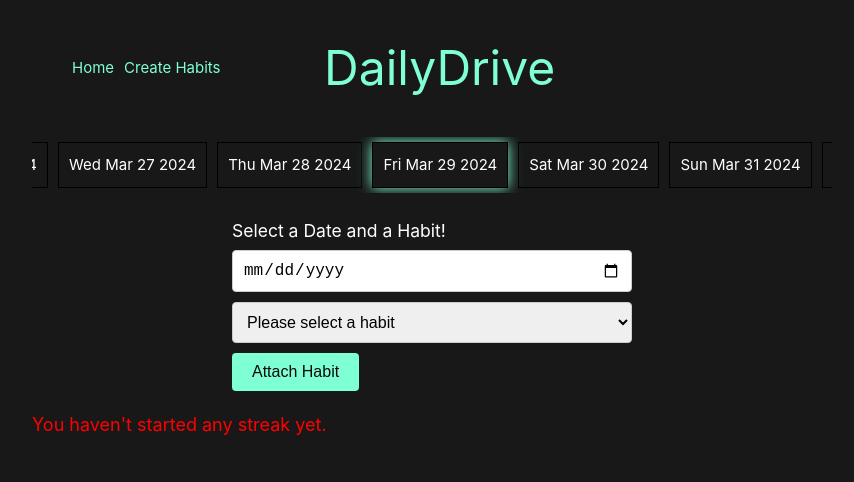
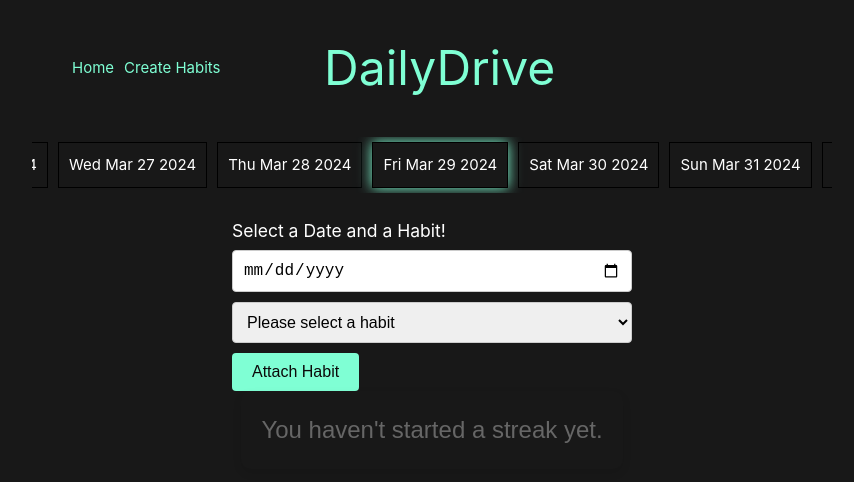
Before and after one commit to henriits/habit_tracker_vue, a Vue app in the folder habit-tracker/: page / in a window 1280 px wide. Shown: the top 482 px of the page, without its empty margins (208-1062 px from the left). Built offline with nearby package versions, Linux system fonts and the light colour scheme.

Commit message:
display streak message updated

```diff
--- a/habit-tracker/src/components/StreakCounter.vue
+++ b/habit-tracker/src/components/StreakCounter.vue
@@ -1,11 +1,13 @@
 <template>
-    <div class="streak-counter">
-        <p v-if="streak > 0" class="streak-message">
-            You've completed all habits for <strong>{{ streak }}</strong> consecutive days!
-        </p>
-        <p v-else class="no-streak-message">
-            You haven't started any streak yet.
-        </p>
+    <div class="streak-display">
+        <div class="streak-counter">
+            <p v-if="streak > 0" class="streak-message">
+                You've completed all habits <br> for <strong>{{ streak }}</strong> consecutive day(s)!
+            </p>
+            <p v-else class="no-streak-message">
+                You haven't started a streak yet.
+            </p>
+        </div>
     </div>
 </template>
 
@@ -51,17 +53,32 @@ onMounted(() => {
 </script>
 
 <style scoped>
-.streak-counter {
-    margin-top: 20px;
+.streak-display {
+    max-width: 500px;
+    margin: 0 auto;
+    text-align: center;
 }
 
-.streak-message {
-    font-size: 18px;
-    color: green;
+.streak-message,
+.no-streak-message {
+    font-family: Arial, sans-serif;
+    font-size: 24px;
+}
+
+.streak-message strong {
+    font-size: 36px;
+    color: aquamarine;
+    font-weight: bold;
 }
 
 .no-streak-message {
-    font-size: 18px;
-    color: red;
+    color: #666;
+}
+
+.streak-counter {
+    padding: 20px;
+    border-radius: 10px;
+    box-shadow: 0 4px 8px rgb(0 0 0 / 10%);
+    display: inline-block;
 }
 </style>
```
